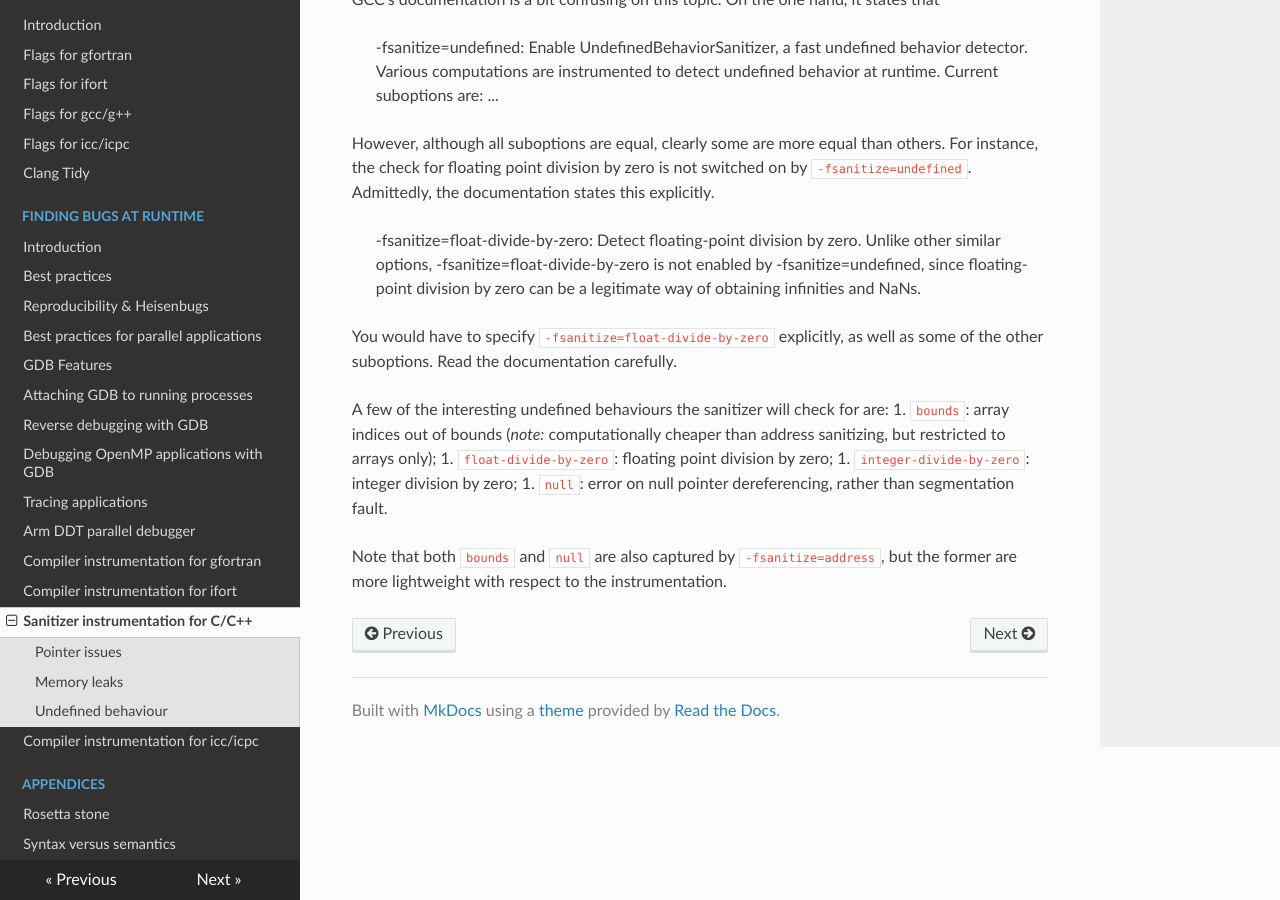
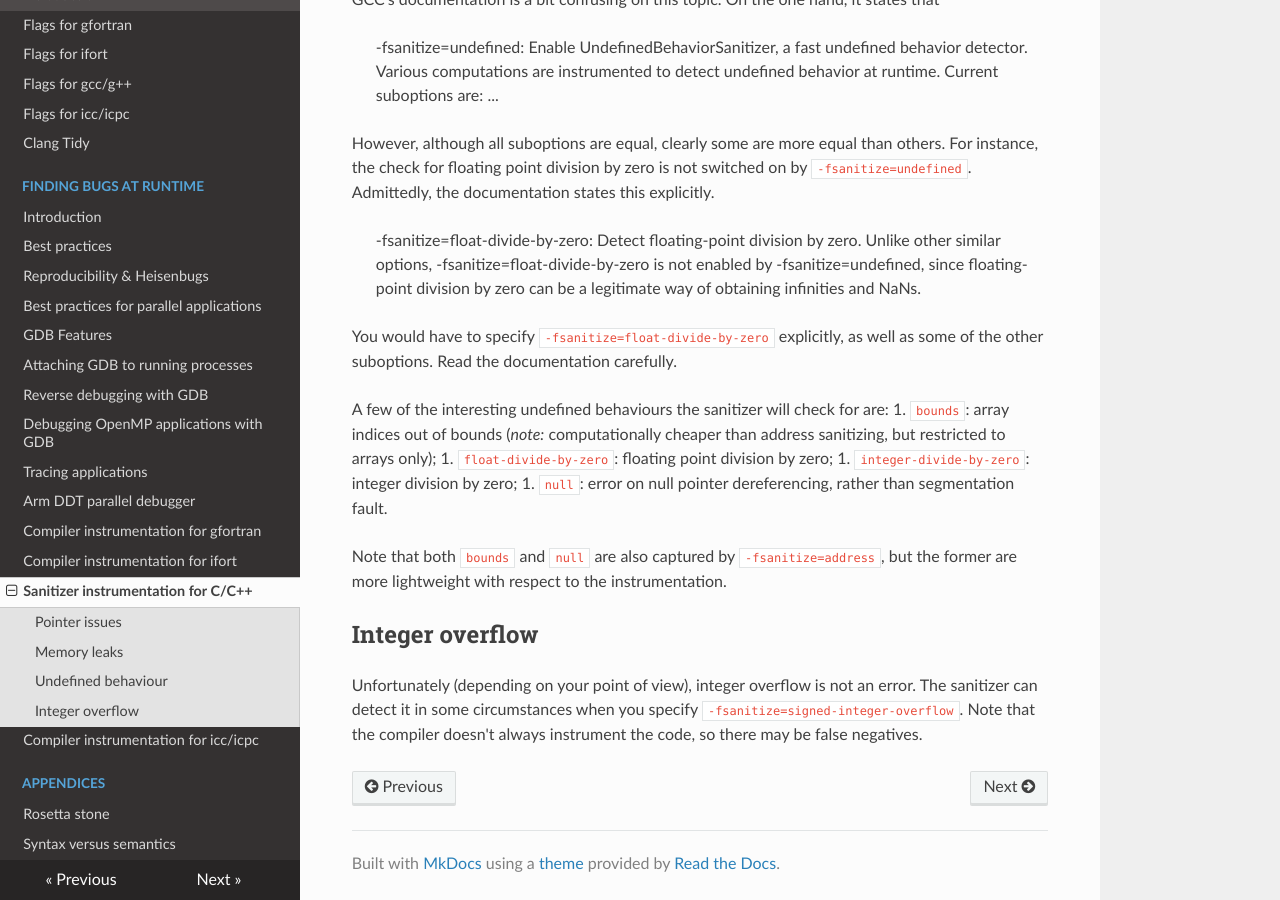
Before and after one commit to gjbex/Defensive_programming_and_debugging, an MkDocs documentation site: the page built from docs/BugsAtRuntime/Verification/Compilers/gcc_sanitize.md, in a window 1280 px wide and 900 px high, scrolled down 1488 px. Built offline with MkDocs 1.6.1, drawn with Linux system fonts in a browser that asks for light colours; nearby versions of some CDN libraries.

Commit message:
Add section on integer overflow

```diff
--- a/docs/BugsAtRuntime/Verification/Compilers/gcc_sanitize.md
+++ b/docs/BugsAtRuntime/Verification/Compilers/gcc_sanitize.md
@@ -61,3 +61,8 @@ A few of the interesting undefined behaviours the sanitizer will check for are:
   1. `null`: error on null pointer dereferencing, rather than segmentation fault.
 
 Note that both `bounds` and `null` are also captured by `-fsanitize=address`, but the former are more lightweight with respect to the instrumentation.
+
+
+## Integer overflow
+
+Unfortunately (depending on your point of view), integer overflow is not an error.  The sanitizer can detect it in some circumstances when you specify `-fsanitize=signed-integer-overflow`.  Note that the compiler doesn't always instrument the code, so there may be false negatives.
```
